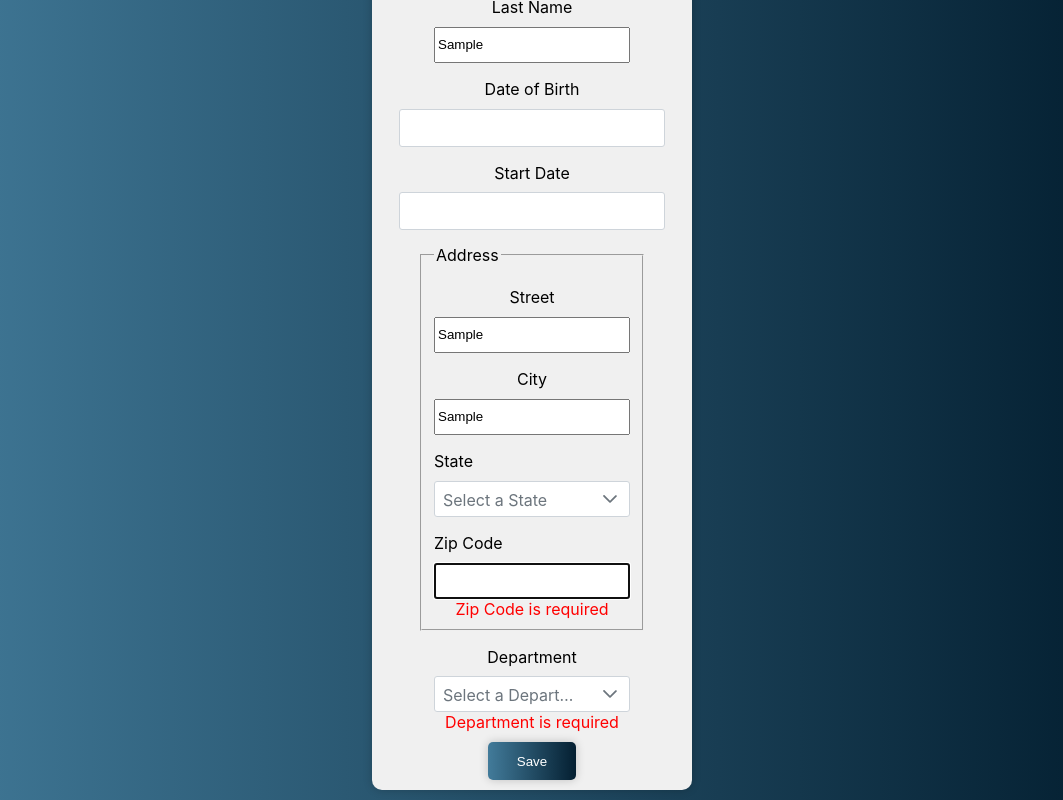
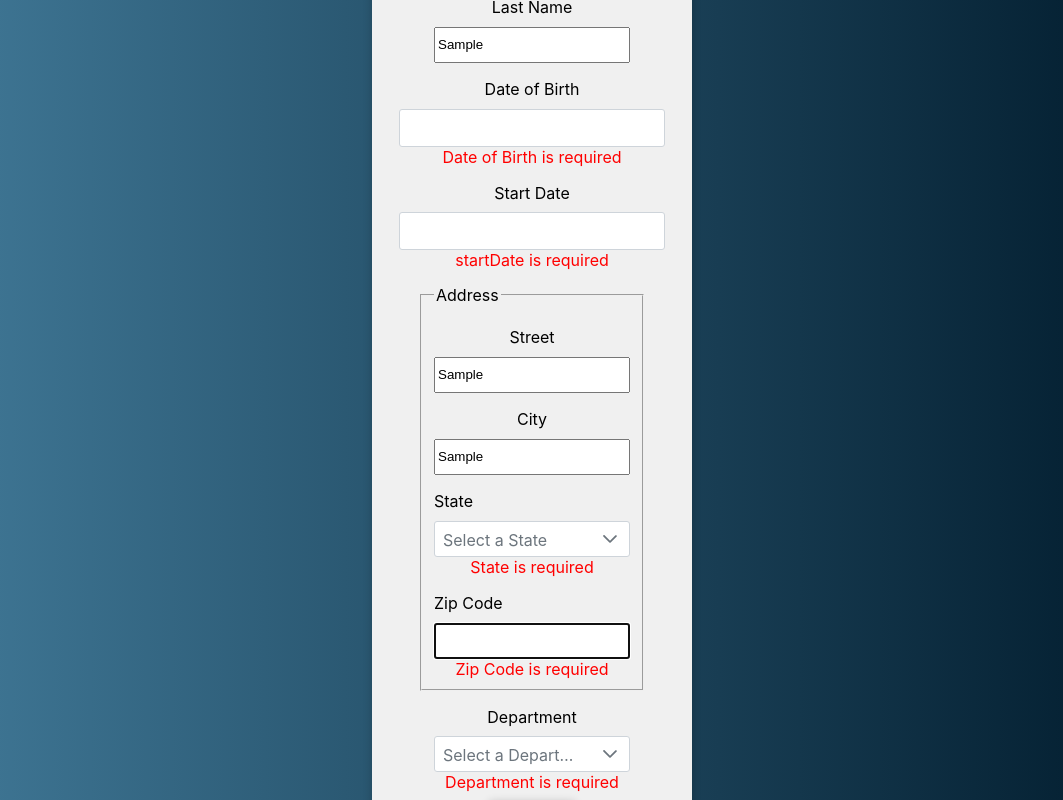
Before and after one commit to FaridBF/HRNet, a React (Create React App) app: page / in a window 1280 px wide. Both pictures are taken after typing "Sample", "Sample", "Sample", "Sample", "Sample", "Sample" into the empty fields and a click on the button "Save". Shown: the part 418-1218 px from the top of the page, without its empty margins (108-1171 px from the left). Built offline with nearby package versions, Linux system fonts and the light colour scheme.

Commit message:
feat: management of the entire form via the error message the field is required for all fields

```diff
--- a/src/features/CreateEmployee/CreateEmployee.tsx
+++ b/src/features/CreateEmployee/CreateEmployee.tsx
@@ -1,5 +1,6 @@
 import React, { useState } from 'react';
-import { useForm, SubmitHandler } from 'react-hook-form';
+import { useForm } from 'react-hook-form';
+import { Controller } from 'react-hook-form';
 import { Dropdown } from 'primereact/dropdown';
 import { Calendar } from 'primereact/calendar';
 
@@ -9,11 +10,6 @@ import { ListOfStatesAmerican } from '../../service/ListOfStatesAmerican.min';
 import { ListOfDepartment } from '../../service/ListOfDepartment';
 import { format } from '../../utils/Format';
 import { useFormData } from '../../context/CreateEmployeeFormContext';
-
-// const { Modal } = require('fb-modal-component-library/dist/Modal.js');
-// import { Modal } from 'fb-modal-component-library';
-// import Modal from 'fb-modal-component-library/dist/Modal.js';
-// import { Modal } from 'fb-modal-component-library/dist/Modal.js';
 
 const closeButtonImg = require('../../assets/icons/closeButton.png');
 
@@ -45,12 +41,16 @@ interface DepartmentOptions {
  */
 const CreateEmployee: React.FC = () => {
   const { setFormData } = useFormData();
+  const {
+    register,
+    control,
+    handleSubmit,
+    formState: { errors }
+  } = useForm<FormInput>();
 
   const [modalOpen, setModalOpen] = useState<boolean>(false);
   const [startDate, setStartDate] = useState<Date | null>(null);
   const [dateOfBirth, setDateOfBirth] = useState<Date | null>(null);
-  const [selectedState, setSelectedState] = useState<string>('');
-  const [selectedDepartment, setSelectedDepartment] = useState<string>('');
 
   const data = ListOfStatesAmerican.getData();
   const stateOptions: StateOptions[] = data.map(({ name }) => ({
@@ -66,25 +66,19 @@ const CreateEmployee: React.FC = () => {
     })
   );
 
-  const {
-    register,
-    handleSubmit,
-    formState: { errors }
-  } = useForm<FormInput>();
-
   /**
    * Gère la soumission du formulaire.
    * @param {FormInput} data - Les données du formulaire.
    */
-  const onSubmit: SubmitHandler<FormInput> = (data) => {
-    const formDataWithState = {
+  const onSubmit = (data: FormInput) => {
+    const formattedData = {
       ...data,
-      state: selectedState,
-      startDate: format(startDate),
-      dateOfBirth: format(dateOfBirth)
+      startDate: format(data.startDate),
+      dateOfBirth: format(data.dateOfBirth)
     };
-    setFormData(formDataWithState);
-    console.log('formDataWithState', formDataWithState);
+    setFormData(formattedData);
+    console.log('formattedData', formattedData);
+
     setModalOpen(true);
   };
 
@@ -155,17 +149,28 @@ const CreateEmployee: React.FC = () => {
         {/* Date of Birth */}
         <label htmlFor='dateOfBirth'>Date of Birth</label>
         <div className='create-employee__card flex justify-content-center'>
+          <Controller
+            name='dateOfBirth'
+            control={control}
+            rules={{ required: 'Date of Birth is required' }}
+            render={({ field }) => (
               <Calendar
                 inputId='dateOfBirth'
                 value={dateOfBirth}
-            onChange={(e) => setDateOfBirth(e.value as Date)}
+                onChange={(e) => field.onChange(e.value as Date)}
                 dateFormat='dd/mm/yy'
                 aria-label='Select date of birth'
                 data-cy='date-of-birth-calendar'
               />
+            )}
+          />
           {errors.dateOfBirth && (
-            <span role='alert' aria-live='assertive'>
-              {`Date of Birth is required`}
+            <span
+              role='alert'
+              aria-live='assertive'
+              className='create-employee__error-message'
+            >
+              {errors.dateOfBirth.message}
             </span>
           )}
         </div>
@@ -173,19 +178,29 @@ const CreateEmployee: React.FC = () => {
         {/* Start Date */}
         <label htmlFor='startDate'>Start Date</label>
         <div className='create-employee__card flex justify-content-center'>
+          <Controller
+            name='startDate'
+            control={control}
+            rules={{ required: 'startDate is required' }}
+            render={({ field }) => (
               <Calendar
                 inputId='startDate'
                 value={startDate}
-            onChange={(e) => setStartDate(e.value as Date)}
+                onChange={(e) => field.onChange(e.value)}
                 dateFormat='dd/mm/yy'
                 aria-label='Select start Date'
                 data-cy='start-date-calendar'
+              />
+            )}
           />
           {errors.startDate && (
             <span
               role='alert'
               aria-live='assertive'
-            >{`Start Date is required`}</span>
+              className='create-employee__error-message'
+            >
+              {errors.startDate.message}
+            </span>
           )}
         </div>
 
@@ -252,17 +267,33 @@ const CreateEmployee: React.FC = () => {
           {/* State */}
           <label htmlFor='state'>State</label>
           <div className='create-employee__card flex justify-content-center'>
+            <Controller
+              control={control}
+              name='state'
+              rules={{ required: 'State is required' }}
+              render={({ field }) => (
                 <Dropdown
                   inputId='state'
-              value={selectedState}
-              onChange={(e) => setSelectedState(e.target.value)}
+                  value={field.value}
+                  onChange={(e) => field.onChange(e.value)}
                   options={stateOptions}
                   placeholder='Select a State'
-              className='create-employee__stateOptions'
                   aria-label='Options'
                   data-cy='state-dropdown'
+                  className='create-employee__stateOptions'
+                />
+              )}
             />
           </div>
+          {errors.state && (
+            <span
+              role='alert'
+              aria-live='assertive'
+              className='create-employee__error-message'
+            >
+              {errors.state.message}
+            </span>
+          )}
 
           {/* Zip Code */}
           <label htmlFor='zipCode'>Zip Code</label>
@@ -292,23 +323,31 @@ const CreateEmployee: React.FC = () => {
 
         {/* Department */}
         <label htmlFor='department'>Department</label>
+        <Controller
+          name='department'
+          control={control}
+          rules={{ required: 'Department is required' }}
+          render={({ field }) => (
             <Dropdown
               inputId='department'
-          {...register('department', { required: true })}
-          data-cy='department-select'
-          value={selectedDepartment}
-          onChange={(e) => setSelectedDepartment(e.target.value)}
+              value={field.value}
+              onChange={(e) => field.onChange(e.value)}
               options={departmentOptions}
               placeholder='Select a Department'
+              data-cy='department-select'
               aria-label='department'
               className='create-employee__departmentOptions'
+            />
+          )}
         />
         {errors.department && (
           <span
             role='alert'
             aria-live='assertive'
             className='create-employee__error-message'
-          >{`Department is required`}</span>
+          >
+            {errors.department.message}
+          </span>
         )}
         <button
           className='create-employee__button-submit'
--- a/src/styles/_createEmployee.scss
+++ b/src/styles/_createEmployee.scss
@@ -65,6 +65,8 @@ button {
 
 .create-employee__error-message {
   color: var(--color-secondary);
+  display: flex;
+  justify-content: center;
 }
 
 /* Médias queries - Gestion du Responsive */
```
Lines whose indentation alone changed are shown as unchanged.
